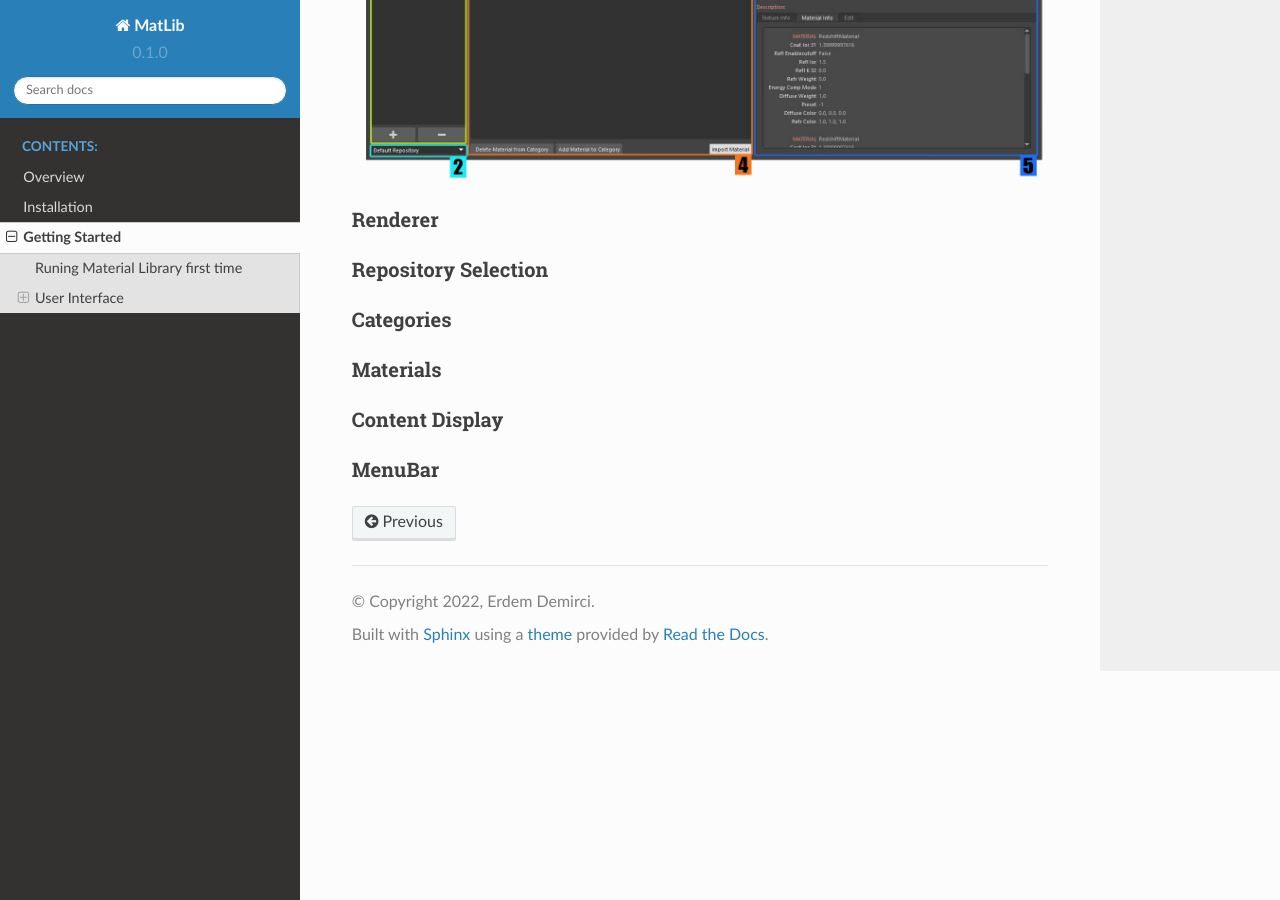
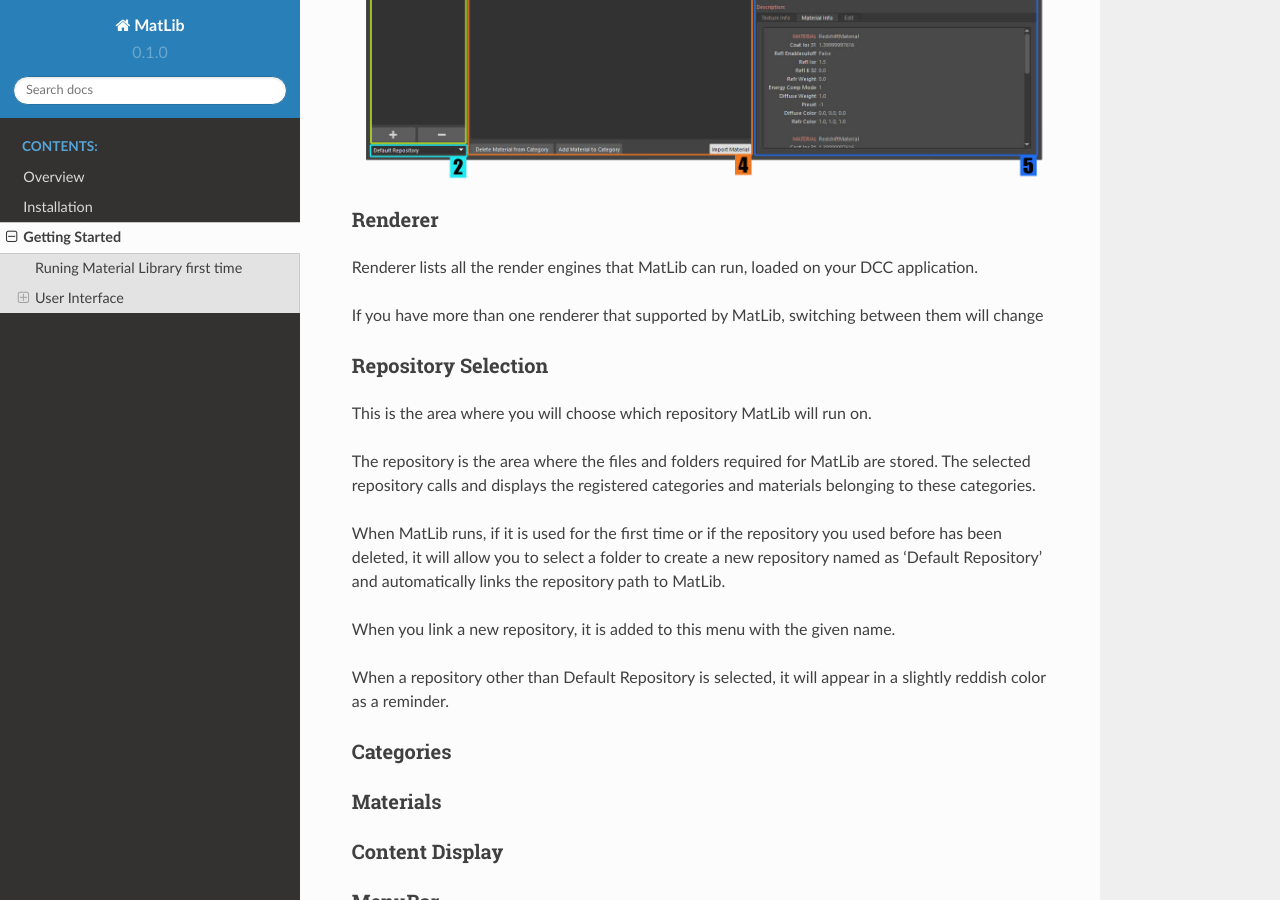
Before and after one commit to erdemirci/MatLib, a Sphinx documentation site: the page built from docs/source/getting_started.rst, in a window 1280 px wide and 900 px high, scrolled down 743 px. Built offline with Sphinx 7.4.7 and the Read the Docs theme 2.0.0, drawn with Linux system fonts in a browser that asks for light colours.

Commit message:
Update getting_started.rst

```diff
--- a/docs/source/getting_started.rst
+++ b/docs/source/getting_started.rst
@@ -16,8 +16,23 @@
 Renderer
 ____
 
+Renderer lists all the render engines that MatLib can run, loaded on your DCC application.
+
+If you have more than one renderer that supported by MatLib, switching between them will change
+
 Repository Selection
 ____
+
+This is the area where you will choose which repository MatLib will run on.
+
+The repository is the area where the files and folders required for MatLib are stored. The selected repository calls and displays the registered categories and materials belonging to these categories.
+
+When MatLib runs, if it is used for the first time or if the repository you used before has been deleted, it will allow you to select a folder to create a new repository named as  'Default Repository' and automatically links the repository path to MatLib.
+
+When you link a new repository, it is added to this menu with the given name.
+
+When a repository other than Default Repository is selected, it will appear in a slightly reddish color as a reminder.
+
 
 Categories
 ____
```
